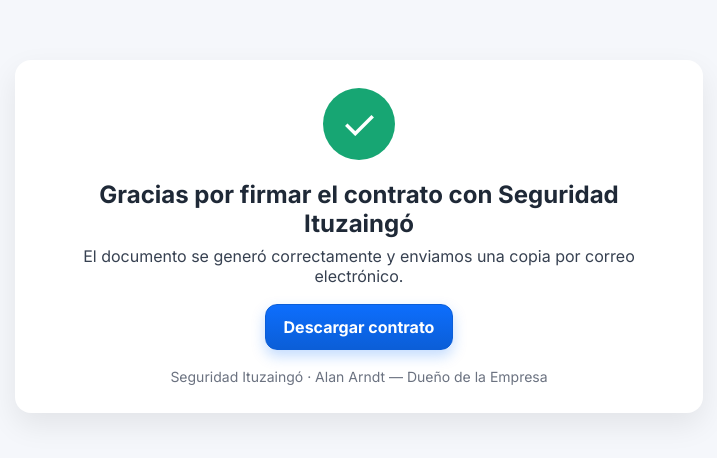
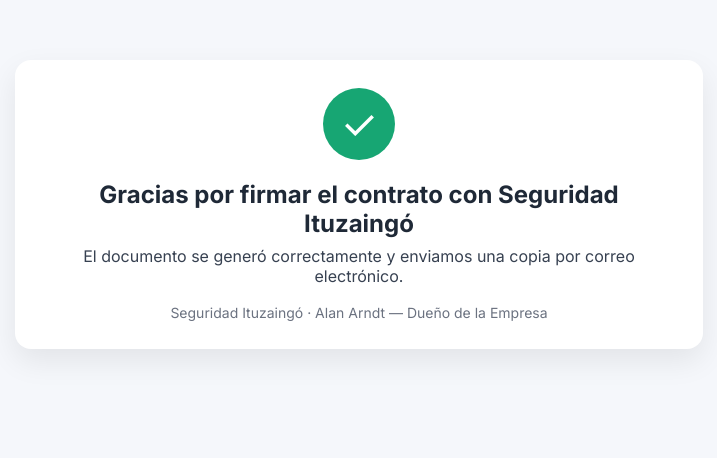
Before and after one commit to SeguridadItuzaingo/Contratos-Online, a Flask app: template templates/agradecimiento.html in a window 1280 px wide. Shown: the top 458 px of the page, without its empty margins (281-998 px from the left). Run offline with Flask 3, Linux system fonts and the light colour scheme; the template is opened without the code that fills it, so the values that code supplies are empty.

Commit message:
Update agradecimiento.html
borrado boton de descarga

```diff
--- a/templates/agradecimiento.html
+++ b/templates/agradecimiento.html
@@ -99,9 +99,6 @@
             <h1>Gracias por firmar el contrato con Seguridad Ituzaingó</h1>
             <p>El documento se generó correctamente y enviamos una copia por correo electrónico.</p>
 
-            <div class="actions">
-                <a class="btn" href="/descargar">Descargar contrato</a>
-            </div>
 
             {% if telefono %}
             <p class="contacto">¿Necesitás ayuda? Tel.: <a href="tel:{{ telefono }}">{{ telefono }}</a></p>
```
